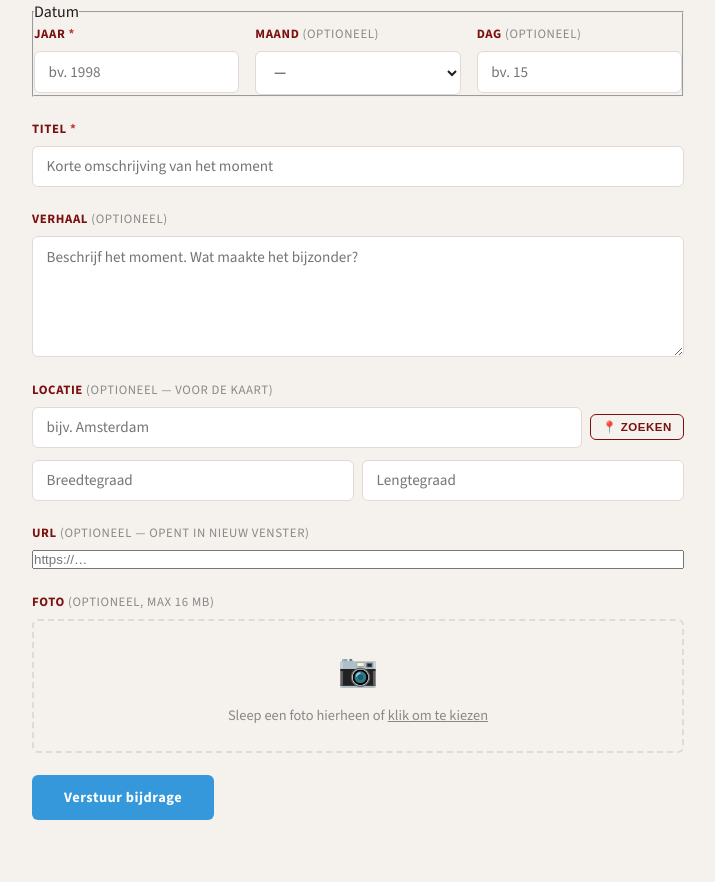
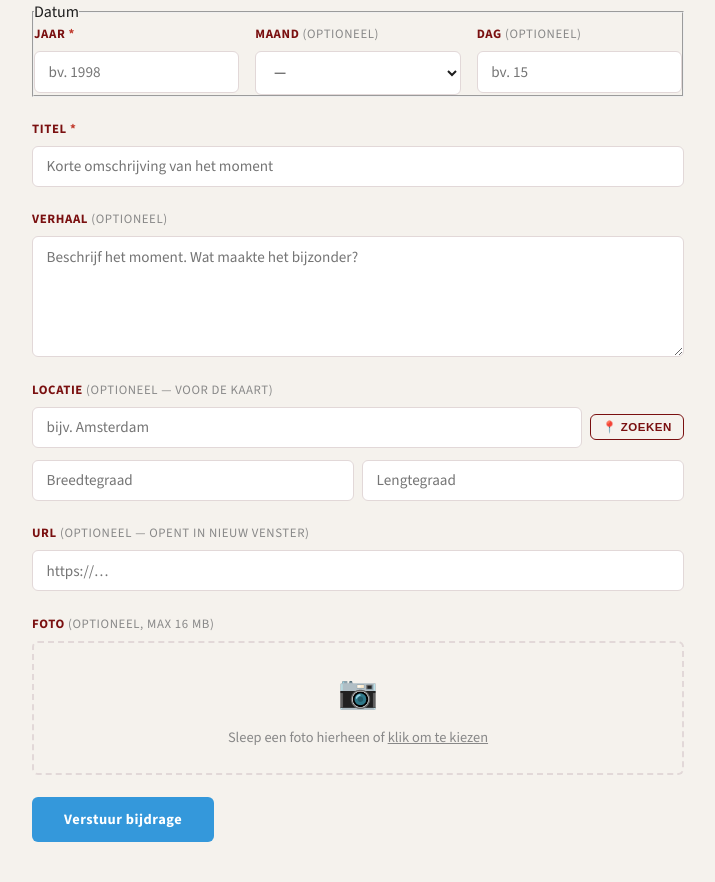
Before and after one commit to it-mannetje/primores, a Flask app: page /inzenden/Bas in a window 1280 px wide. Shown: the part 361-1243 px from the top of the page, without its empty margins (282-997 px from the left). Before the commit the page ends 1181 px from the top, so only its background shows below. Run offline with Flask 3, Linux system fonts and the light colour scheme; some web fonts are replaced.

Commit message:
Apply consistent field styling to url input
Co-Authored-By: Claude Sonnet 4.6 <noreply@anthropic.com>

```diff
--- a/static/css/style.css
+++ b/static/css/style.css
@@ -916,6 +916,7 @@ a   { color: inherit; text-decoration: none; }
 
 .field input[type="text"],
 .field input[type="number"],
+.field input[type="url"],
 .field select,
 .field textarea {
   font-family: var(--sans);
```
